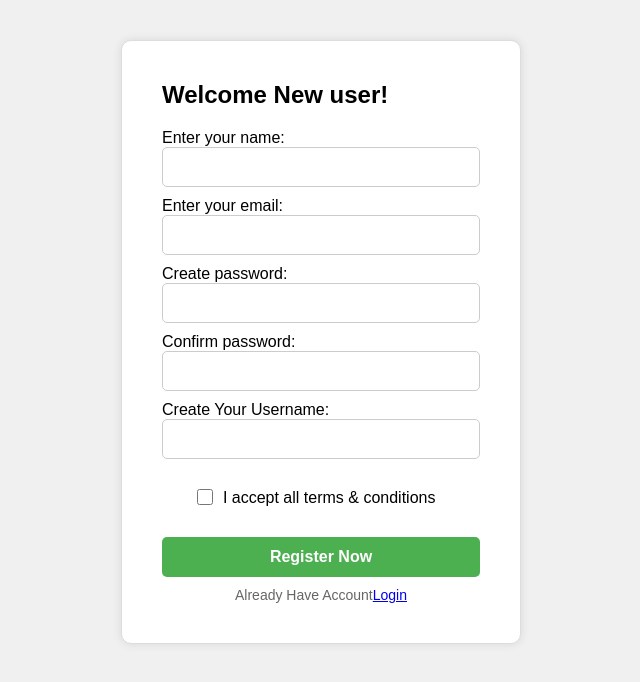
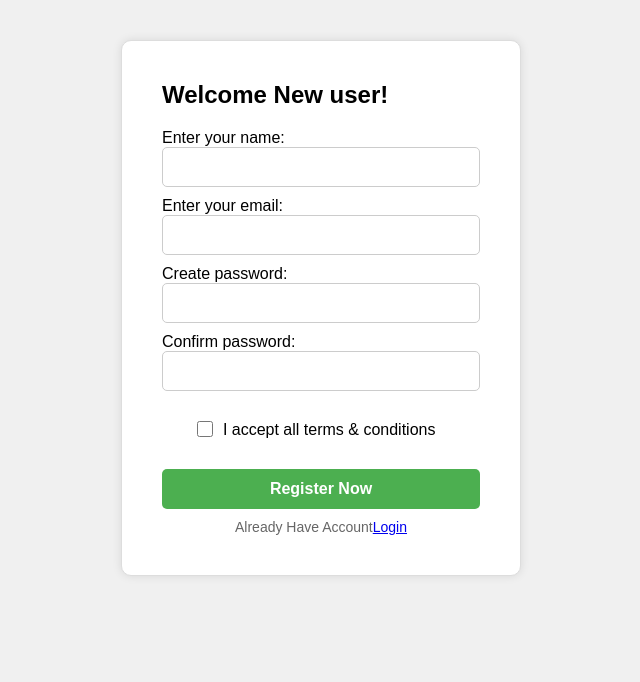
Before and after one commit to rohit-workspace069/random-thoughts_frontend, a React (Create React App) app: page /signup in a window 1280 px wide. Shown: the top 682 px of the page, without its empty margins (319-959 px from the left). Built offline with nearby package versions, Linux system fonts and the light colour scheme.

Commit message:
minor changes made

```diff
--- a/src/components/RegisterPage.jsx
+++ b/src/components/RegisterPage.jsx
@@ -1,16 +1,14 @@
 import React, { useState } from "react";
-import axios from 'axios';
-import { Link } from 'react-router-dom';
-import { useNavigate } from 'react-router-dom';
+import axios from "axios";
+import { Link } from "react-router-dom";
+import { useNavigate } from "react-router-dom";
 import "./comonent-style/RegisterPage.css";
 
-
-function RegisterPage () {
+function RegisterPage() {
   const [name, setName] = useState("");
   const [email, setEmail] = useState("");
   const [password, setPassword] = useState("");
   const [confirmPassword, setConfirmPassword] = useState("");
-    const [username, setUsername] = useState("");
   const [termsAccepted, setTermsAccepted] = useState(false);
   const [isVisible, setIsVisible] = useState(false);
   const [returnMessage, setreturnMessage] = useState("");
@@ -25,19 +23,20 @@ function RegisterPage () {
         name: `${name}`,
         email: `${email}`,
         password: `${password}`,
-                username: `${username}`,
       };
 
       axios
         .post("http://localhost:5000/api/register", data)
         .then((response) => {
           const serverResponse = response.data.message;
+          console.log(response.data);
           if (serverResponse === "Account already exist, Try Login") {
-                        setreturnMessage("Account already exist with this email, Try Login");
+            setreturnMessage(
+              "Account already exist with this email, Try Login"
+            );
             setIsVisible(true);
-                    } else if (serverResponse === "Registraion Done successfully!") {
-                        navigate('/profilepage');
           } else {
+            navigate("/home");
             setreturnMessage("Unknown error");
             setIsVisible(true);
           }
@@ -51,10 +50,10 @@ function RegisterPage () {
       setreturnMessage("confirm password did not match! try again!");
       setIsVisible(true);
     }
-
   };
 
-    return (<div className="register-container">
+  return (
+    <div className="register-container">
       <div className="register-form">
         <h2>Welcome New user!</h2>
         <form onSubmit={handleSubmit}>
@@ -98,16 +97,6 @@ function RegisterPage () {
               required
             />
           </div>
-                <div>
-                    <label htmlFor="username">Create Your Username:</label>
-                    <input
-                        type="username"
-                        id="username"
-                        value={username}
-                        onChange={(e) => setUsername(e.target.value)}
-                        required
-                    />
-                </div>
           <div className="termCheckbox">
             <input
               type="checkbox"
@@ -123,13 +112,15 @@ function RegisterPage () {
         <p className="login-link">
           Already Have Account <Link to="/login">Login</Link>
         </p>
-            <div className="messagebox" style={{ display: isVisible ? 'block' : 'none' }}>
+        <div
+          className="messagebox"
+          style={{ display: isVisible ? "block" : "none" }}
+        >
           <p>*{returnMessage}</p>
         </div>
       </div>
     </div>
-
   );
-};
+}
 
 export default RegisterPage;
```
Lines whose indentation alone changed are shown as unchanged.
